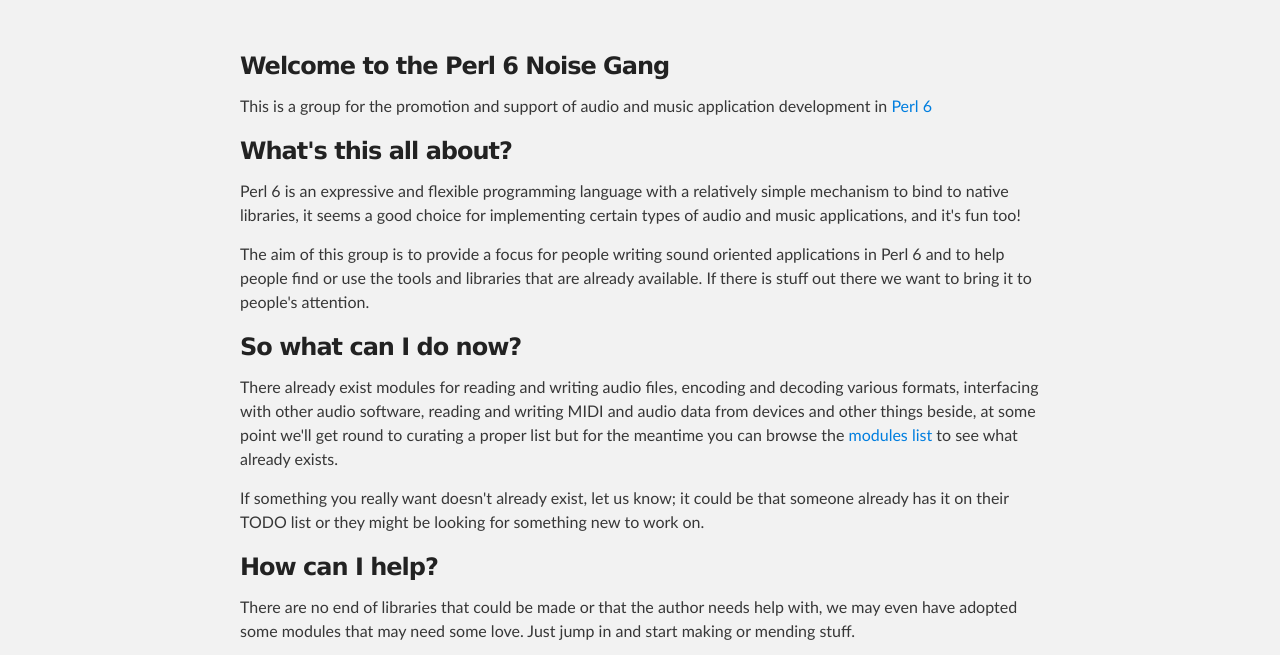
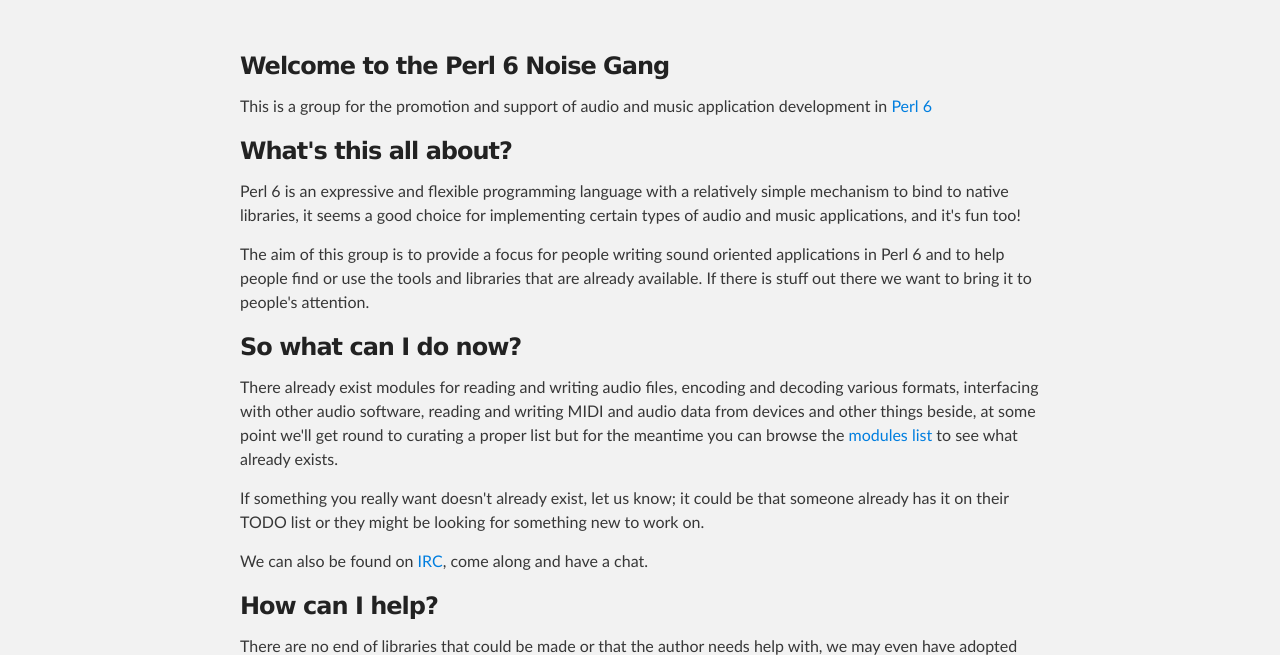
Before and after one commit to Perl6-Noise-Gang/Perl6-Noise-Gang.github.io, a plain HTML site: page index.html in a window 1280 px wide. Shown: the part 146-801 px from the top of the page. Drawn offline with Linux system fonts and the light colour scheme.

Commit message:
Add IRC link

```diff
--- a/index.html
+++ b/index.html
@@ -47,6 +47,7 @@
 				If something you really want doesn't already exist, let us know; it could be that someone already has it on their TODO list or
             they might be looking for something new to work on.
 			</p>
+         <p>We can also be found on <a href="irc://irc.freenode.net/perl6-noise-gang">IRC</a>, come along and have a chat.</p>
 			<h3>How can I help?</h3>
 			<p>
 				There are no end of libraries that could be made or that the author needs help with, we may even have adopted some modules that
```
